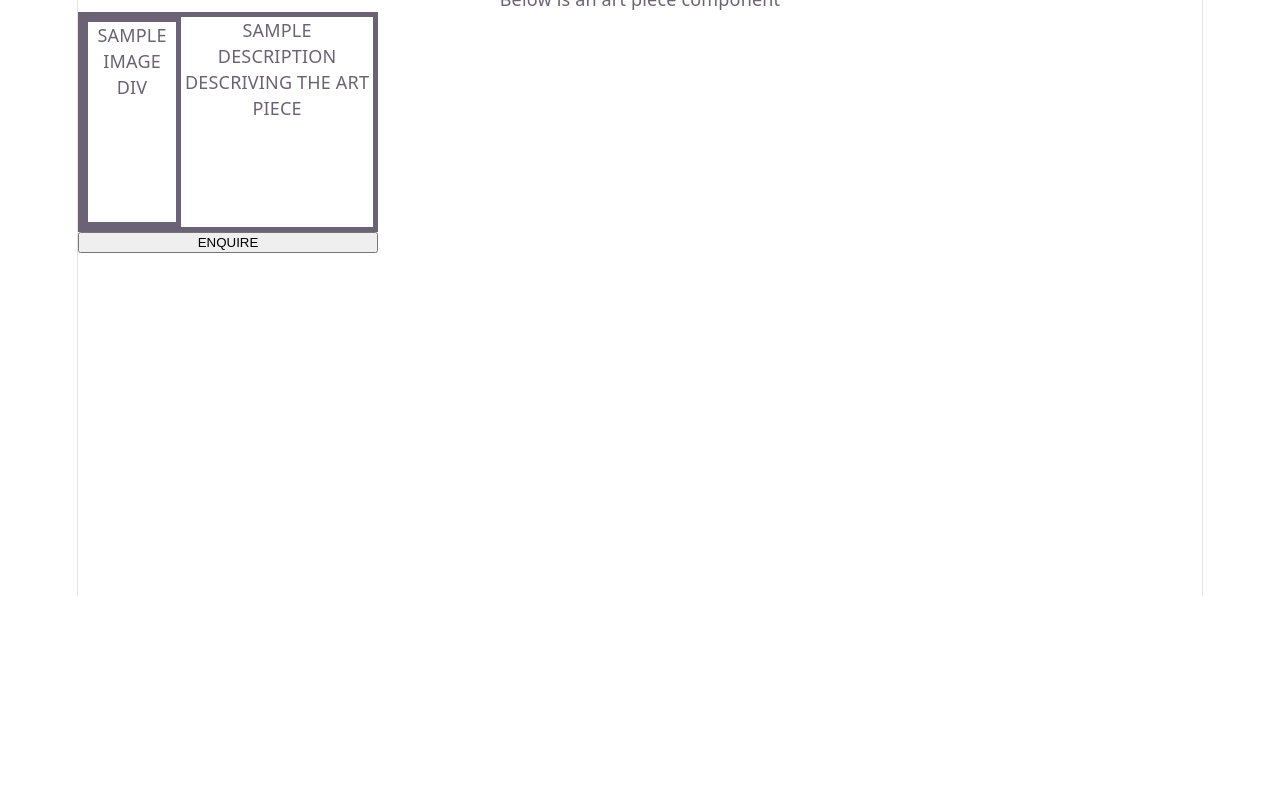
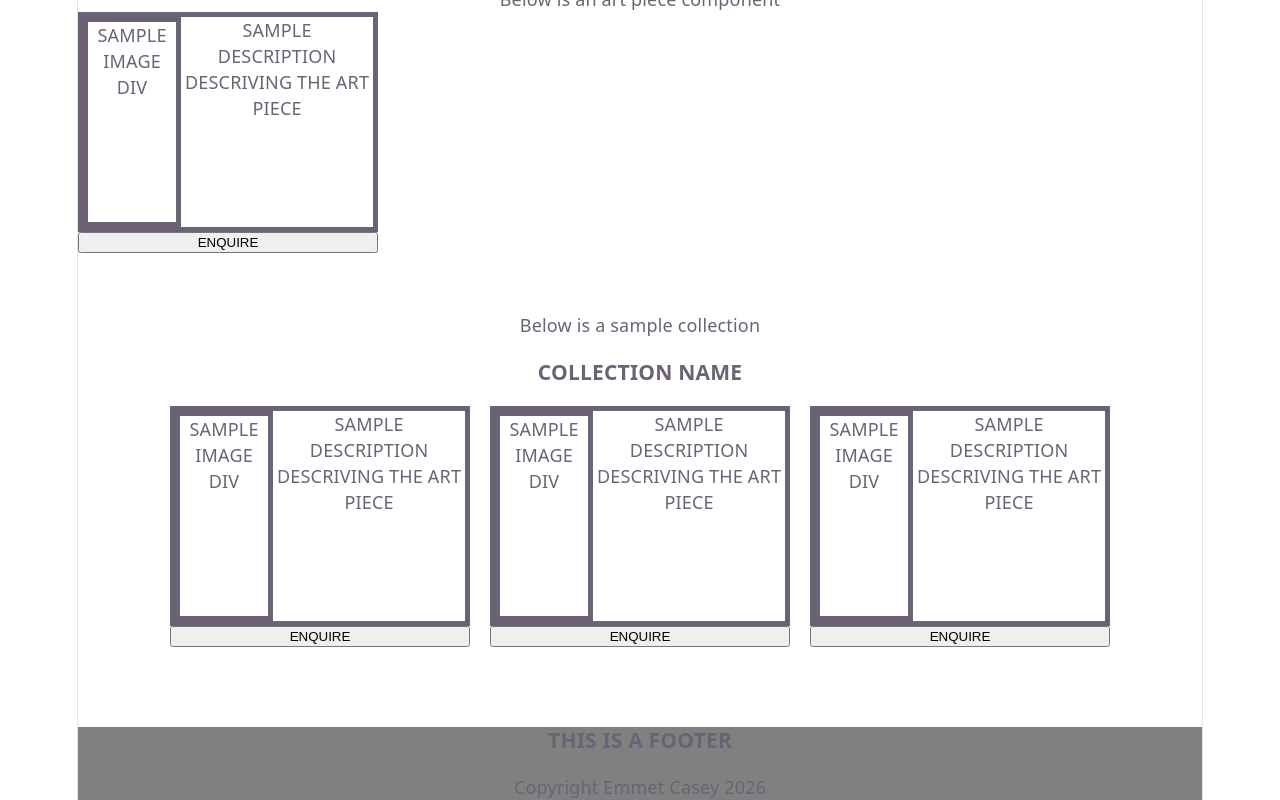
Before and after one commit to Emmet22/artist-website-template, a React (Vite) app: page / in a window 1280 px wide. Shown: the part 204-1004 px from the top of the page. Before the commit the page ends 800 px from the top, so only its background shows below. Built offline with nearby package versions, Linux system fonts and the light colour scheme.

Commit message:
Created a basic Footer and Collection component

```diff
--- a/src/App.tsx
+++ b/src/App.tsx
@@ -1,5 +1,7 @@
-import Navbar from "./components/Navbar.tsx";
-import ArtPiece from "./components/ArtPiece.tsx";
+import Navbar from "./components/Navbar";
+import ArtPiece from "./components/ArtPiece";
+import Footer from "./components/Footer";
+import Collection from "./components/Collection";
 import "./App.css";
 
 function App() {
@@ -13,7 +15,12 @@ function App() {
 
         <p>Below is an art piece component </p>
         <ArtPiece></ArtPiece>
+
+        <p>Below is a sample collection</p>
+        <Collection />
       </main>
+
+      <Footer></Footer>
     </div>
   );
 }
--- /dev/null
+++ b/src/components/Collection.tsx
@@ -0,0 +1,16 @@
+import ArtPiece from "./ArtPiece";
+
+function Collection() {
+    return (
+        <div>
+            <h3>COLLECTION NAME</h3>
+            <div style={{display: "flex", gap: "20px", justifyContent: "center"}}>
+               <ArtPiece />
+               <ArtPiece />
+               <ArtPiece />
+            </div>
+        </div>
+    );
+}
+
+export default Collection;
--- /dev/null
+++ b/src/components/Footer.tsx
@@ -0,0 +1,10 @@
+function Footer() {
+    return (
+        <div style={{backgroundColor: "grey"}}>
+            <h3>THIS IS A FOOTER</h3>
+            <p>Copyright Emmet Casey 2026</p>
+        </div>
+    );
+}
+
+export default Footer;
```
